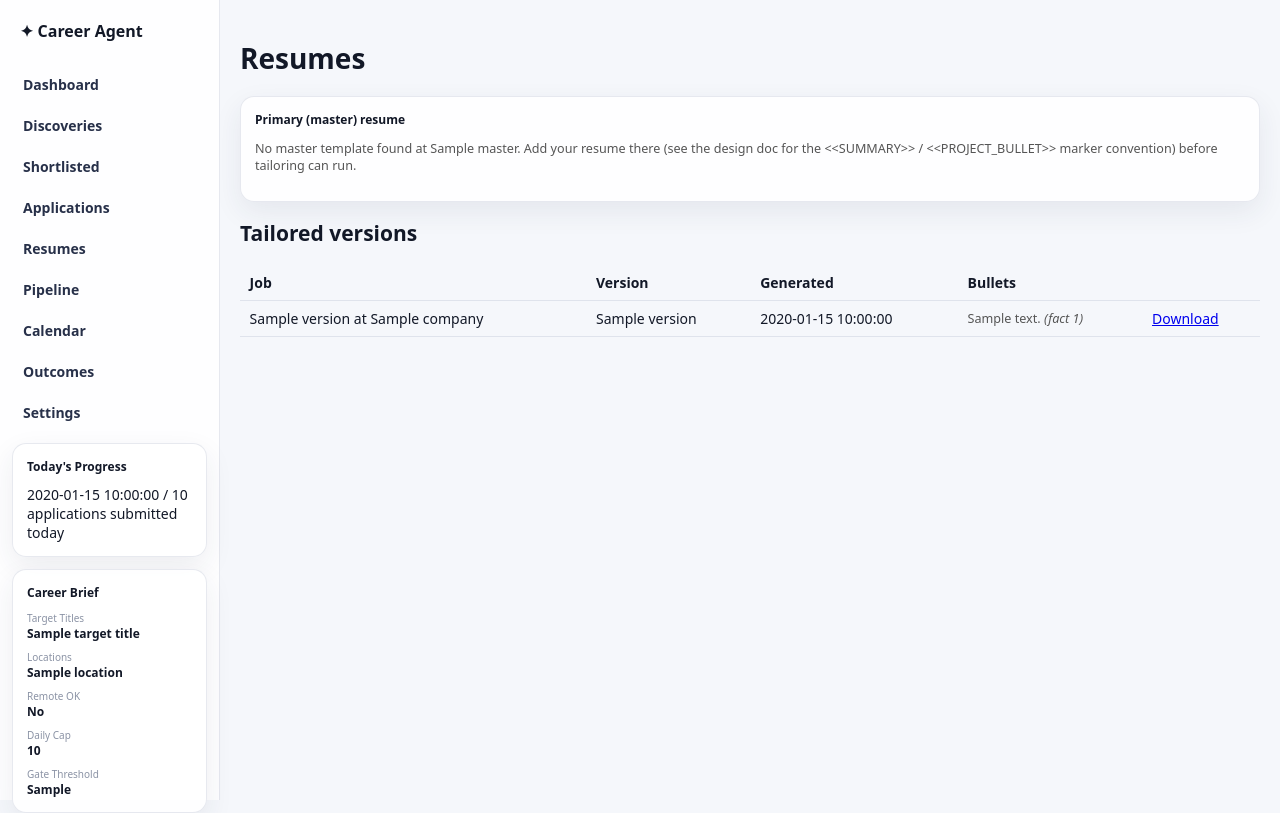
After one commit to sathishr-AIE/career-agent, a FastAPI app: template src/career_agent/web/templates/resumes.html in a window 1280 px wide. The commit adds this page. Run offline with FastAPI, Linux system fonts and the light colour scheme; the template is opened without the code that fills it: most values are stand-ins (such as "Sample title", 1, 10 or a date in 2020); parts of the project's set-up code (start-up, migrations or seed data) failed here and were passed over.

Commit message:
feat: add the Resumes page (master status + full tailored-version history)

```diff
--- a/src/career_agent/web/app.py
+++ b/src/career_agent/web/app.py
@@ -1,5 +1,6 @@
 import asyncio
 import datetime as dt
+import json
 import sqlite3
 import subprocess
 from contextlib import asynccontextmanager
@@ -124,6 +125,37 @@ def download_resume(version: str):
     if row is None:
         return HTMLResponse("Resume not found", status_code=404)
     return FileResponse(row["path"], filename=Path(row["path"]).name)
+
+
+@app.get("/resumes", response_class=HTMLResponse)
+async def resumes_page(request: Request):
+    conn = _conn()
+    brief = load_brief(BRIEF_PATH)
+
+    master_path = tailor.TEMPLATE_PATH
+    master = {"exists": master_path.exists(), "name": master_path.name}
+    if master["exists"]:
+        master["modified"] = dt.datetime.fromtimestamp(
+            master_path.stat().st_mtime).isoformat(timespec="seconds")
+
+    versions = []
+    for r in conn.execute(
+            "SELECT r.version, r.created_at, r.content, j.company, j.title"
+            "  FROM resume r JOIN job j ON j.id = r.job_id"
+            " ORDER BY r.created_at DESC"):
+        content = json.loads(r["content"]) if r["content"] else {}
+        versions.append({**dict(r), "summary": content.get("summary", ""),
+                         "bullets": content.get("bullets", [])})
+
+    return templates.TemplateResponse(
+        request=request, name="resumes.html",
+        context={"active_nav": "resumes", "brief": brief,
+                 "daily_cap": brief.daily_cap,
+                 "today_submitted": conn.execute(
+                     "SELECT COUNT(*) n FROM application WHERE status ="
+                     " 'submitted' AND date(submitted_at) = date('now')"
+                 ).fetchone()["n"],
+                 "master": master, "versions": versions})
 
 
 @app.get("/applications", response_class=HTMLResponse)
--- a/src/career_agent/web/templates/base.html
+++ b/src/career_agent/web/templates/base.html
@@ -199,6 +199,7 @@
       <a href="#">Discoveries</a>
       <a href="#">Shortlisted</a>
       <a href="/applications" {% if active_nav == "applications" %}class="active"{% endif %}>Applications</a>
+      <a href="/resumes" {% if active_nav == "resumes" %}class="active"{% endif %}>Resumes</a>
       <a href="#">Pipeline</a>
       <a href="#">Calendar</a>
       <a href="#">Outcomes</a>
--- /dev/null
+++ b/src/career_agent/web/templates/resumes.html
@@ -0,0 +1,47 @@
+{% extends "base.html" %}
+{% block content %}
+<h1>Resumes</h1>
+
+<div class="card">
+  <div class="brief-head"><span>Primary (master) resume</span></div>
+  {% if master.exists %}
+  <div class="kv">
+    <div><span>File</span><b>{{ master.name }}</b></div>
+    <div><span>Last modified</span><b>{{ master.modified }}</b></div>
+  </div>
+  {% else %}
+  <p class="rationale">
+    No master template found at {{ master.name }}. Add your resume there
+    (see the design doc for the &lt;&lt;SUMMARY&gt;&gt; /
+    &lt;&lt;PROJECT_BULLET&gt;&gt; marker convention) before tailoring can run.
+  </p>
+  {% endif %}
+</div>
+
+<h2>Tailored versions</h2>
+{% if not versions %}
+<p class="rationale">
+  No tailored resumes generated yet — the first one is created the first
+  time you click Apply on a job.
+</p>
+{% else %}
+<table>
+  <tr><th>Job</th><th>Version</th><th>Generated</th><th>Bullets</th><th></th></tr>
+  {% for v in versions %}
+  <tr>
+    <td>{{ v["title"] }} at {{ v["company"] }}</td>
+    <td>{{ v["version"] }}</td>
+    <td>{{ v["created_at"] }}</td>
+    <td>
+      {% for b in v["bullets"] %}
+      <div class="rationale">
+        {{ b["text"] }} <i>(fact {{ b["fact_ids"] | join(", ") }})</i>
+      </div>
+      {% endfor %}
+    </td>
+    <td><a href="/resume/{{ v['version'] }}" target="_blank">Download</a></td>
+  </tr>
+  {% endfor %}
+</table>
+{% endif %}
+{% endblock %}
```
Also changed, not shown: tests/test_web.py (+35 -0 lines).
